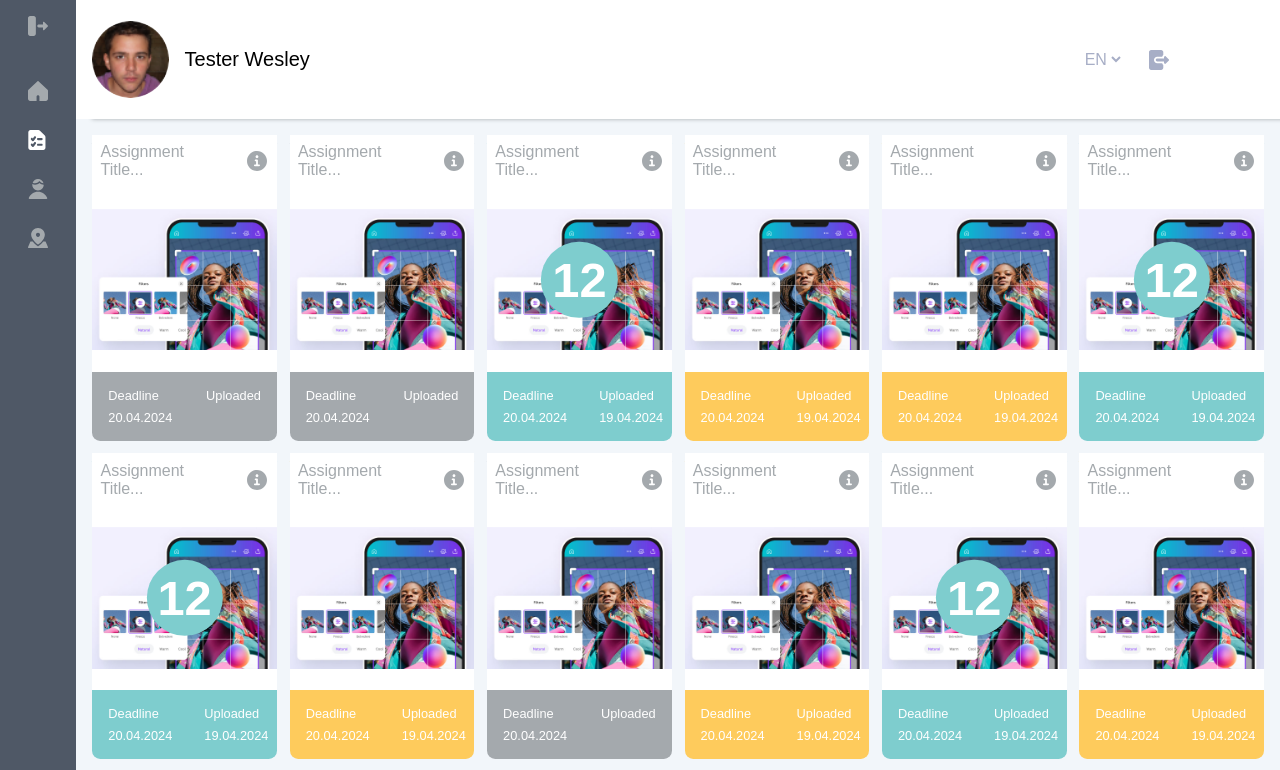
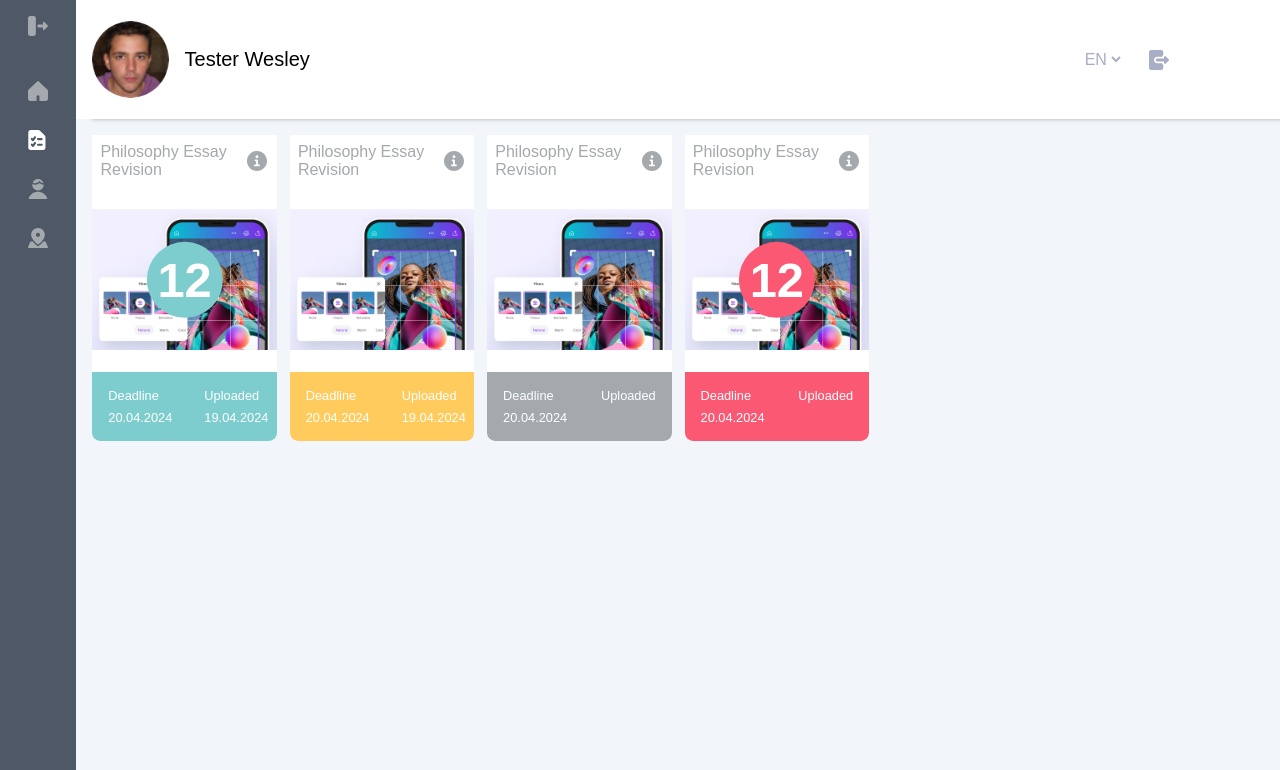
Before and after one commit to viktor-sabat/grade-center, an Angular app: page / in a window 1280 px wide. Shown: the top 770 px of the page. Built offline with nearby package versions, Linux system fonts and the light colour scheme.

Commit message:
trying to add class with the description of an assignment

```diff
--- a/src/app/assignment-card/assignment-card.component.ts
+++ b/src/app/assignment-card/assignment-card.component.ts
@@ -21,17 +21,22 @@ export class AssignmentCardComponent {
   isAssignmentExpired: boolean = true;
 
   // Date for deadlines in assignment card
+  @Input()
   deadlineDate: string = "20.04.2024";
 
   // Represents the title of the assignment card
+  @Input()
   assignmentTitle: string = "Assignment Title..."
 
   // Represents the status of the assignment card
+  @Input()
   assignmentStatusTitle: string = "Uploaded"
 
   // Represents the upload date on the assignment card
+  @Input()
   uploadDate: string = "19.04.2024"
 
   // Represents the assignment grade
+  @Input()
   assignmentGrade: string = "12";
 }
--- a/src/app/assignments-grid/assignments-grid.component.html
+++ b/src/app/assignments-grid/assignments-grid.component.html
@@ -1,5 +1,10 @@
 <section [className]="'assignments-grid'">
-    @for (AssignmentStatus of AssignmentStatusParameters; track AssignmentStatus){
-        <tlr-assignment-card [isAssignmentUploaded]="AssignmentStatus[0]" [isAssignmentReviewed]="AssignmentStatus[1]" [isAssignmentExpired]="AssignmentStatus[2]"></tlr-assignment-card>
+    @for (AssignmentDefinition of Assignments; track AssignmentDefinition){
+        <tlr-assignment-card
+            [assignmentTitle]="AssignmentDefinition.title"
+            [isAssignmentUploaded]="AssignmentDefinition.isUploaded"
+            [isAssignmentReviewed]="AssignmentDefinition.isReviewed"
+            [isAssignmentExpired]="AssignmentDefinition.isExpired"
+        ></tlr-assignment-card>
       }
 </section>
--- a/src/app/assignments-grid/assignments-grid.component.ts
+++ b/src/app/assignments-grid/assignments-grid.component.ts
@@ -8,45 +8,50 @@ import { AssignmentCardComponent } from '../assignment-card/assignment-card.comp
   templateUrl: './assignments-grid.component.html',
   styleUrl: './assignments-grid.component.css'
 })
-export class AssignmentsGridComponent {
-  // Represents an array with a set of three boolean variables to define the card status
-  AssignmentStatusParameters: undefined | boolean[][] = [
-    [false, false, false],
-    [false, false, false],
-    [true, true, false],
-    [true, false, false],
-    [true, false, false],
-    [true, true, false],
-    [true, true, false],
-    [true, false, false],
-    [false, false, false],
-    [true, false, false],
-    [true, true, false],
-    [true, false, false],
-    [false, false, true],
-    [false, false, false],
-    [true, true, false],
-    [true, true, false],
-    [false, false, false],
-    [true, false, false],
-    [true, true, false],
-    [false, false, false],
-    [false, false, false],
-    [true, true, false],
-    [true, false, false],
-    [false, false, true],
-    [true, true, false],
-    [true, false, false],
-    [true, true, false],
-    [true, true, false],
-    [false, false, false],
-    [true, true, false],
-    [true, false, false],
-    [false, false, true],
-    [true, true, false],
-    [true, true, false],
-    [true, true, false],
-  ];
 
 
+export class AssignmentsGridComponent {
+  Assignments: Array<Assignment> = [
+    {
+      title: "Philosophy Essay Revision",
+      isUploaded: true,
+      isReviewed: true,
+      isExpired: false,
+      deadlineDate: "12.03.2024",
+      statusTitle: "Uploaded",
+      uploadDate: "14.05.2024",
+      grade: 90,
+    },
+    {
+      title: "Philosophy Essay Revision",
+      isUploaded: true,
+      isReviewed: false,
+      isExpired: false,
+      deadlineDate: "29.03.2024",
+      statusTitle: "Uploaded",
+      uploadDate: "22.03.2024",
+      grade: 17,
+    },
+    {
+      title: "Philosophy Essay Revision",
+      isUploaded: false,
+      isReviewed: false,
+      isExpired: false,
+      deadlineDate: "12.03.2024",
+      statusTitle: "Uploaded",
+      uploadDate: "14.05.2024",
+      grade: 0,
+    },
+    {
+      title: "Philosophy Essay Revision",
+      isUploaded: false,
+      isReviewed: false,
+      isExpired: true,
+      deadlineDate: "12.03.2024",
+      statusTitle: "Expired",
+      uploadDate: "14.05.2024",
+      grade: 0,
+    }
+  ]
+
 }
```
Also changed, not shown: src/app/assignments-grid/AssignmentClass.ts (added, +15 -0 lines).
